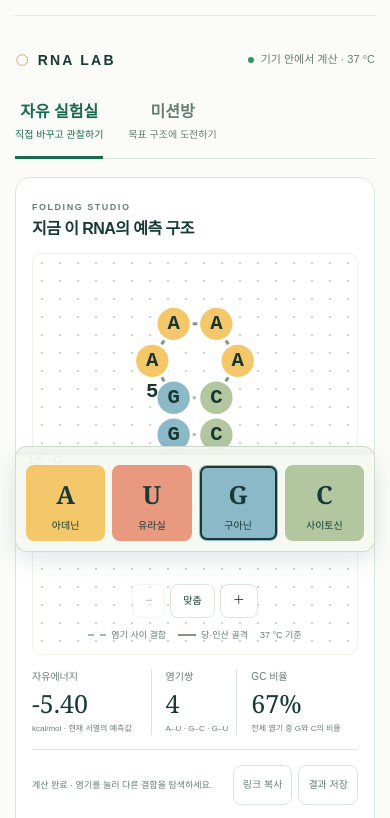
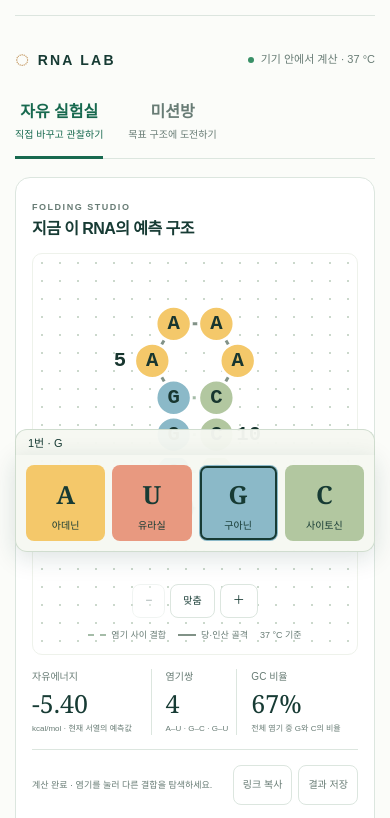
Before and after one commit to ahntibody87/ahntibody87.github.io, a website: page advanced-life-science/gene-expression/rna-lab/index.html in a window 390 px wide. Shown: the part 282-1100 px from the top of the page. Drawn offline with Linux system fonts and the light colour scheme.

Commit message:
Keep RNA base labels clear and align mobile edit dock

```diff
--- a/assets/activities/rna-lab/lab.js
+++ b/assets/activities/rna-lab/lab.js
@@ -135,7 +135,18 @@
     node.append(svgNode('circle',{r:12,fill:colors[sequence[i]]}));
     node.append(svgNode('text',{},sequence[i]));
     if(locked)node.append(svgNode('circle',{cx:9,cy:-9,r:3.8,class:'lock-dot'}));
-    if((i+1)%5===0) node.append(svgNode('text',{x:0,y:21,class:'base-number'},String(i+1)));
+    if((i+1)%5===0) {
+      let nx,ny;
+      if(pair[i]>=0){nx=p.x-positions[pair[i]].x;ny=p.y-positions[pair[i]].y;}
+      else {
+        const before=positions[Math.max(0,i-1)],after=positions[Math.min(positions.length-1,i+1)];
+        nx=after.y-before.y;ny=before.x-after.x;
+        const centerX=(Math.min(...xs)+Math.max(...xs))/2,centerY=(Math.min(...ys)+Math.max(...ys))/2;
+        if(nx*(p.x-centerX)+ny*(p.y-centerY)<0){nx=-nx;ny=-ny;}
+      }
+      const distance=Math.hypot(nx,ny)||1;
+      node.append(svgNode('text',{x:nx/distance*22,y:ny/distance*22,class:'base-number'},String(i+1)));
+    }
     node.addEventListener('click',()=>selectBase(i));
     node.addEventListener('keydown',event=>{if(event.key==='Enter'||event.key===' '){event.preventDefault();selectBase(i);}});
     svg.append(node);
```
Also changed, not shown: assets/activities/rna-lab/lab.css.
